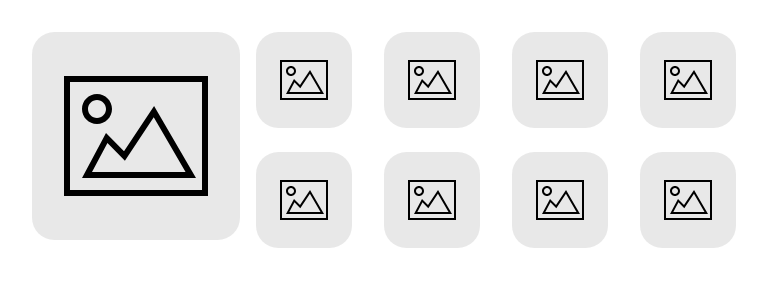
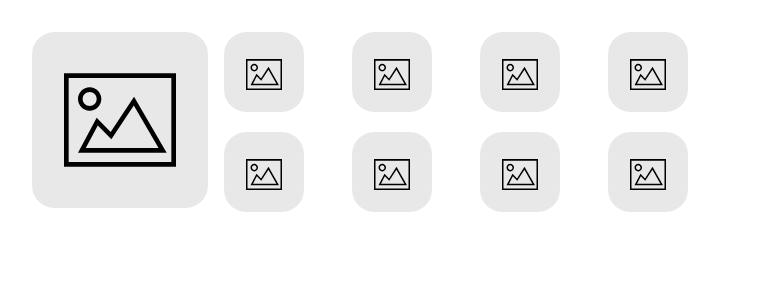
Before and after one commit to SULAJSJS/Image-Upload, a React (Create React App) app: page / in a window 1280 px wide. Shown: the top 300 px of the page, without its empty margins (0-767 px from the left). Built offline with nearby package versions, Linux system fonts and the light colour scheme.

Commit message:
Add files via upload

```diff
--- a/src/App.jsx
+++ b/src/App.jsx
@@ -7,6 +7,53 @@ import { Button, Box } from '@mui/material';
 import UploadItems from './components/UploadItems';
 
 function App() {
+  const [image, setImage] = useState([
+    {
+      id: 0,
+      order: 0,
+      url: null,
+    },
+    {
+      id: 1,
+      order: 1,
+      url: null,
+    },
+    {
+      id: 2,
+      order: 2,
+      url: null,
+    },
+    {
+      id: 3,
+      order: 3,
+      url: null,
+    },
+    {
+      id: 4,
+      order: 4,
+      url: null,
+    },
+    {
+      id: 5,
+      order: 5,
+      url: null,
+    },
+    {
+      id: 6,
+      order: 6,
+      url: null,
+    },
+    {
+      id: 7,
+      order: 7,
+      url: null,
+    },
+    {
+      id: 8,
+      order: 8,
+      url: null,
+    },
+  ]);
   // const [image, setImage] = useState([
   //   {
   //     id: 0,
@@ -20,89 +67,43 @@ function App() {
   //   },
   //   {
   //     id: 2,
-  //     order: 6,
+  //     order: 5,
   //     url: null,
   //   },
   //   {
   //     id: 3,
-  //     order: 5,
+  //     order: 7,
   //     url: null,
   //   },
   //   {
   //     id: 4,
+  //     order: 8,
+  //     url: null,
+  //   },
+  //   {
+  //     id: 5,
+  //     order: 4,
+  //     url: null,
+  //   },
+  //   {
+  //     id: 6,
+  //     order: 2,
+  //     url: null,
+  //   },
+  //   {
+  //     id: 7,
   //     order: 1,
   //     url: null,
   //   },
   //   {
-  //     id: 5,
-  //     order: 8,
-  //     url: null,
-  //   },
-  //   {
-  //     id: 6,
-  //     order: 7,
-  //     url: null,
-  //   },
-  //   {
-  //     id: 7,
-  //     order: 4,
-  //     url: null,
-  //   },
-  //   {
   //     id: 8,
-  //     order: 2,
+  //     order: 6,
   //     url: null,
   //   },
   // ]);
-  const [image, setImage] = useState([
-    {
-      id: 0,
-      order: 0,
-      url: null,
-    },
-    {
-      id: 1,
-      order: 3,
-      url: null,
-    },
-    {
-      id: 2,
-      order: 5,
-      url: null,
-    },
-    {
-      id: 3,
-      order: 7,
-      url: null,
-    },
-    {
-      id: 4,
-      order: 8,
-      url: null,
-    },
-    {
-      id: 5,
-      order: 4,
-      url: null,
-    },
-    {
-      id: 6,
-      order: 2,
-      url: null,
-    },
-    {
-      id: 7,
-      order: 1,
-      url: null,
-    },
-    {
-      id: 8,
-      order: 6,
-      url: null,
-    },
-  ]);
   const [isHovering, setIsHovering] = React.useState(false);
   const imageHandleChange = (e, el) => {
+    e.preventDefault();
     if (e.target.file) {
       return;
     }
@@ -135,14 +136,18 @@ function App() {
     );
   };
 
-  const todoGeneral = (id, el) => {
-    // setImage(
-    //   image.map((item) => {
-    //     return item.id === el.id
-    //       ? item?.url[0] = el?.url
-    //       : item;
-    //   }),
-    // );
+  const todoGeneral = (id, el, e) => {
+    e.preventDefault();
+    setImage(
+      image.map((item) => {
+        if (item.id === el.id) {
+          const f = {...item, url: image[0].url};
+          const g = image[0].url = el.url;
+          return f
+        }
+        else return item;
+      }),
+    );
   };
 
   // Button styles
@@ -167,7 +172,7 @@ function App() {
 
   return (
     <div className="App">
-      <Box component='div' className="upload">
+      <Box component="div" className="upload">
         <UploadItems
           todoGeneral={todoGeneral}
           deleteImageHandler={deleteImageHandler}
@@ -182,10 +187,8 @@ function App() {
 
 export default App;
 
-
-
-
-{/* <Reorder.Item
+{
+  /* <Reorder.Item
             key={picture}
             value={picture}
             as="label"
@@ -244,4 +247,5 @@ export default App;
             accept="images/*"
             onChange={(e) => uploadImage(e)}
             multiple
-          /> */}
+          /> */
+}
--- a/src/App.scss
+++ b/src/App.scss
@@ -12,35 +12,30 @@ body {
 
 .App {
   .upload {
-    margin-left: 16rem;
+    margin-left: 14rem;
     margin-top: 2rem;
     overflow-x: auto;
     .upload-content-items {
       display: grid;
       grid-template-columns: repeat(4, 8em);
-      grid-auto-rows: 120px;
+      grid-auto-rows: 100px;
       grid-auto-columns: 150px;
       .item {
-        width: 6rem;
-        height: 6rem;
+        width: 5rem;
+        height: 5rem;
         border-radius: 1.4rem;
         background-color: rgb(198, 198, 198, 0.4);
         text-align: center;
         padding-top: 1.5rem;
         &:hover {
-          box-shadow: rgba(50, 50, 93, 0.25) 0px 6px 12px -10px, rgba(0, 0, 0, 0.3) 0px 3px 7px -3px;
+          box-shadow: rgba(50, 50, 93, 0.25) 0px 6px 12px -2px, rgba(0, 0, 0, 0.3) 0px 3px 7px -3px;
           transition: 0.2s ease-in-out;
         }
         #item-icon {
-          width: 3rem;
-          height: 3rem;
+          width: 2.3rem;
+          height: 2.3rem;
           color: rgb(198, 198, 198, 0.7);
           margin: auto;
-          .item:hover {
-            box-shadow: rgba(50, 50, 93, 0.25) 0px 6px 12px -10px,
-              rgba(0, 0, 0, 0.3) 0px 3px 7px -3px;
-            transition: 0.2s ease-in-out;
-          }
         }
       }
     }
--- a/src/components/UploadItems.jsx
+++ b/src/components/UploadItems.jsx
@@ -4,7 +4,7 @@ import { styled } from '@mui/material/styles';
 import { Button } from '@mui/material';
 import { Reorder } from 'framer-motion';
 
-const UploadItems = ({todoGeneral, imageHandleChange, deleteImageHandler, image, setImage,}) => {
+const UploadItems = ({ todoGeneral, imageHandleChange, deleteImageHandler, image, setImage }) => {
   const [isHovering, setIsHovering] = React.useState(false);
   const [currentImage, setCurrentImage] = React.useState(null);
   // =========== button style
@@ -28,9 +28,8 @@ const UploadItems = ({todoGeneral, imageHandleChange, deleteImageHandler, image,
   // =========== finished hover
 
   // =========== sort
-
   const sorted = (a, b) => {
-    return a.url === null && b.url !== null ? 1 : -1;
+    return a.url !== null && b.url === null ? -1 : 1;
   };
   // =========== Finished sort
 
@@ -44,36 +43,32 @@ const UploadItems = ({todoGeneral, imageHandleChange, deleteImageHandler, image,
   const dragOverHandler = (e) => {
     e.preventDefault();
   };
-  const dropHandler = (e, el) => {
-    console.log('drop', el);
+  const dropHandler = (e, el, id) => {
     e.preventDefault();
     setImage(
       image.map((item) => {
         if (item.id === el.id) {
-          return { ...item, order: currentImage.order, id: item.id };
+          return { ...item, order: currentImage.order };
         }
         if (item.id === currentImage.id) {
-          return { ...item, order: el.order, id: item.id };
+          return { ...item, order: el.order };
         }
         return item;
       }),
     );
   };
   const sortImages = (a, b) => {
-    if (a.order > b.order) {
-      return 1;
-    } else {
-      return -1;
-    }
+    return a.order >= b.order ? 1 : -1;
   };
 
   // =========== Finished DND
 
-
-
   return (
     <div className="upload-content-items">
-      {image?.sort(sortImages, sorted).map((el, id) => (
+      {image
+        .sort(sortImages)
+        .sort(sorted)
+        .map((el, id) => (
           <>
             <input
               id={el.id}
@@ -89,16 +84,14 @@ const UploadItems = ({todoGeneral, imageHandleChange, deleteImageHandler, image,
               style={
                 el.url && id == 0
                   ? {
-                    boxShadow: 'rgba(99, 99, 99, 0.2) 0px 2px 8px 0px',
-                    width: '13rem',
-                    height: '13rem',
-                    marginLeft: '-14rem',
-                    position: 'absolute'
+                      width: '11rem',
+                      height: '11rem',
+                      marginLeft: '-12.5rem',
+                      position: 'absolute',
                     }
                   : id === 0
-                ? { width: '13rem', height: '13rem', marginLeft: '-14rem', position: 'absolute' }
+                  ? { width: '11rem', height: '11rem', marginLeft: '-12rem', position: 'absolute' }
                   : {
-                    boxShadow: 'none',
                       cursor: 'pointer',
                     }
               }>
@@ -109,20 +102,23 @@ const UploadItems = ({todoGeneral, imageHandleChange, deleteImageHandler, image,
                     sx={
                       id === 0
                         ? {
+                          fontSize: 25,
                             color: '#fff',
                             zIndex: 10,
-                          ml: '11.5rem',
+                            ml: '9.5rem',
                             mt: '-1.4rem',
-                          backgroundColor: isHovering ? 'red' : '#000',
+                            backgroundColor: '#000',
                             cursor: 'pointer',
                             transition: '0.4s',
                           }
                         : {
+                          fontSize: 18,
                             color: '#fff',
                             zIndex: 10,
-                          ml: '4.5rem',
-                          mt: '-1.4rem',
-                          backgroundColor: isHovering ? 'red' : '#000',
+                            ml: '4rem',
+                            mt: '-1.3rem',
+                            mb: '0.2rem',
+                            backgroundColor: '#000',
                             cursor: 'pointer',
                             transition: '0.4s',
                           }
@@ -137,25 +133,25 @@ const UploadItems = ({todoGeneral, imageHandleChange, deleteImageHandler, image,
                     onDragLeave={(e) => dragEndHandler(e)}
                     onDragEnd={(e) => dragEndHandler(e)}
                     onDragOver={(e) => dragOverHandler(e)}
-                  onDrop={(e) => dropHandler(e, el)}>
+                    onDrop={(e) => dropHandler(e, el, id)}>
                     <img
                       className="uploaded-image"
                       style={
                         id == 0
                           ? {
-                            width: '13rem',
-                            height: '13rem',
+                              width: '11rem',
+                              height: '11rem',
                               marginRight: '3rem',
                               borderRadius: '1.4rem',
                               marginTop: '-1.6rem',
-                            objectFit: 'cover'
+                              objectFit: 'cover',
                             }
                           : {
-                            width: '6rem',
-                            height: '6rem',
+                              width: '5rem',
+                              height: '5rem',
                               borderRadius: '1.4rem',
                               marginTop: '-1.5rem',
-                            objectFit: 'cover'
+                              objectFit: 'cover',
                             }
                       }
                       src={el?.url}
@@ -163,23 +159,23 @@ const UploadItems = ({todoGeneral, imageHandleChange, deleteImageHandler, image,
                     />
                   </div>
                   <ColorButton
-                  onClick={() => todoGeneral(id, el)}
+                    onClick={(e) => todoGeneral(id, el, e)}
                     className="button"
                     variant="contained"
                     sx={
                       id == 0
                         ? {
-                          fontSize: 14,
+                            fontSize: 12,
                             borderRadius: '1.7rem',
                             mt: '-2.4rem',
-                          width: '11rem',
+                            width: '9rem',
                             ml: '1rem',
                           }
                         : {
-                          fontSize: 7.8,
+                            fontSize: 6.4,
                             borderRadius: '1.7rem',
                             mt: '-32px',
-                          width: '5.4rem',
+                            width: '4.4rem',
                             ml: '0.3rem',
                           }
                     }>
@@ -188,7 +184,7 @@ const UploadItems = ({todoGeneral, imageHandleChange, deleteImageHandler, image,
                 </span>
               ) : (
                 <img
-                style={id == 0 ? { width: '9rem', height: '9rem', marginTop: '0.5rem' } : {}}
+                  style={id == 0 ? { width: '7rem', height: '7rem', marginTop: '0.5rem' } : {}}
                   src="/iconmonstr-picture-thin.svg"
                   alt="Image"
                   id="item-icon"
```
Lines whose indentation alone changed are shown as unchanged.
